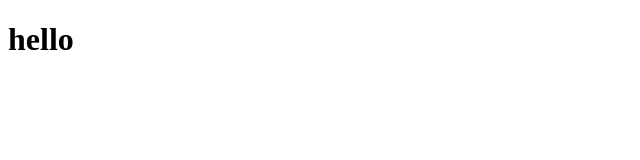
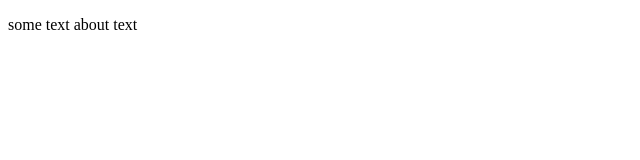
Before and after one commit to MLambinon/eindwerk7swm, a plain HTML site: page index.html in a window 1280 px wide. Shown: the whole page, without its empty margins (0-640 px from the left). Drawn offline with Linux system fonts and the light colour scheme.

Commit message:
color turned green, removed h1 and aded text

```diff
--- a/index.html
+++ b/index.html
@@ -8,6 +8,7 @@
     <title>title</title>
 </head>
 <body>
-    <h1>hello</h1>
+
+    <p>some text about text</p>
 </body>
 </html>
--- a/styling.css
+++ b/styling.css
@@ -0,0 +1 @@
+body:{color: green};
```
